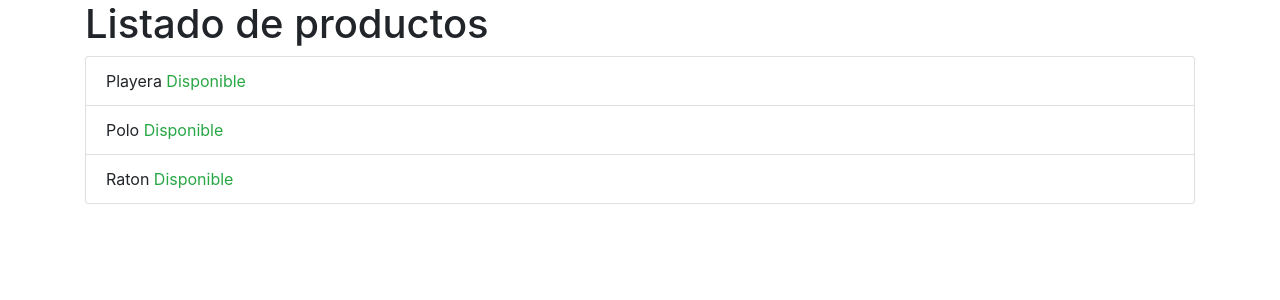
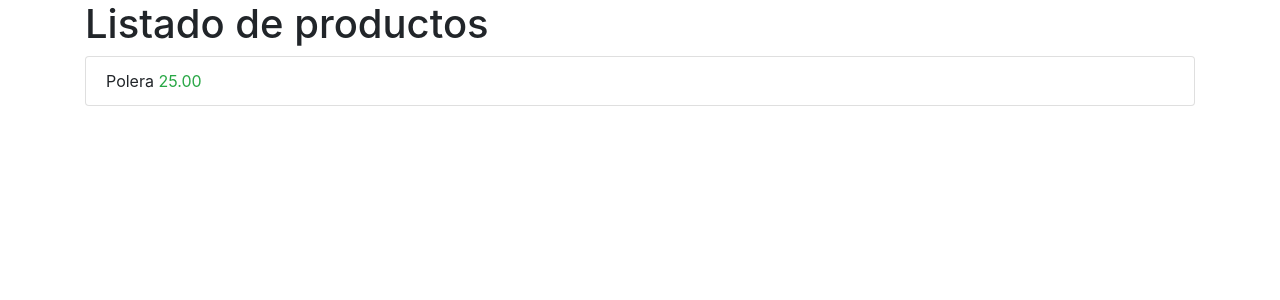
Before and after one commit to joseant1234/store_django, a Django app: page / in a window 1280 px wide. Shown: the part 56-356 px from the top of the page. Run offline with Django 3.2, Linux system fonts and the light colour scheme; data comes from the database, SQL or seed files in the repository; both versions use the stored data as it was after the commit; some libraries are stand-ins or nearby versions.

Commit message:
adding products with records of the database

```diff
--- a/store/views.py
+++ b/store/views.py
@@ -7,28 +7,14 @@ from django.contrib import messages
 from django.contrib.auth import logout as logout_django
 from .forms import RegisterForm
 from django.contrib.auth.models import User
+from products.models import Product
 
 def index(request):
+    products = Product.objects.all().order_by('-id')
     return render(request, 'index.html', {
         'message': 'Listado de productos',
         'title': 'Productos',
-        'products': [
-            {
-                'title': 'Playera',
-                'price': 5,
-                'stock': True
-            },
-            {
-                'title': 'Polo',
-                'price': 8,
-                'stock': True
-            },
-            {
-                'title': 'Raton',
-                'price': 25,
-                'stock': True
-            }
-        ]
+        'products': products,
     })
 
 def login(request):
--- a/templates/index.html
+++ b/templates/index.html
@@ -9,11 +9,7 @@
         <li class="list-group-item">
           {{ product.title }}
 
-            {% if product.stock %}
-              <span class="text-success">Disponible</span>
-            {% else %}
-              <span class="text-danger">No disponible</span>
-            {% endif %}
+          <span class="text-success">{{ product.price }}</span>
 
         </li>
       {% endfor %}
```
Also changed, not shown: db.sqlite3.
